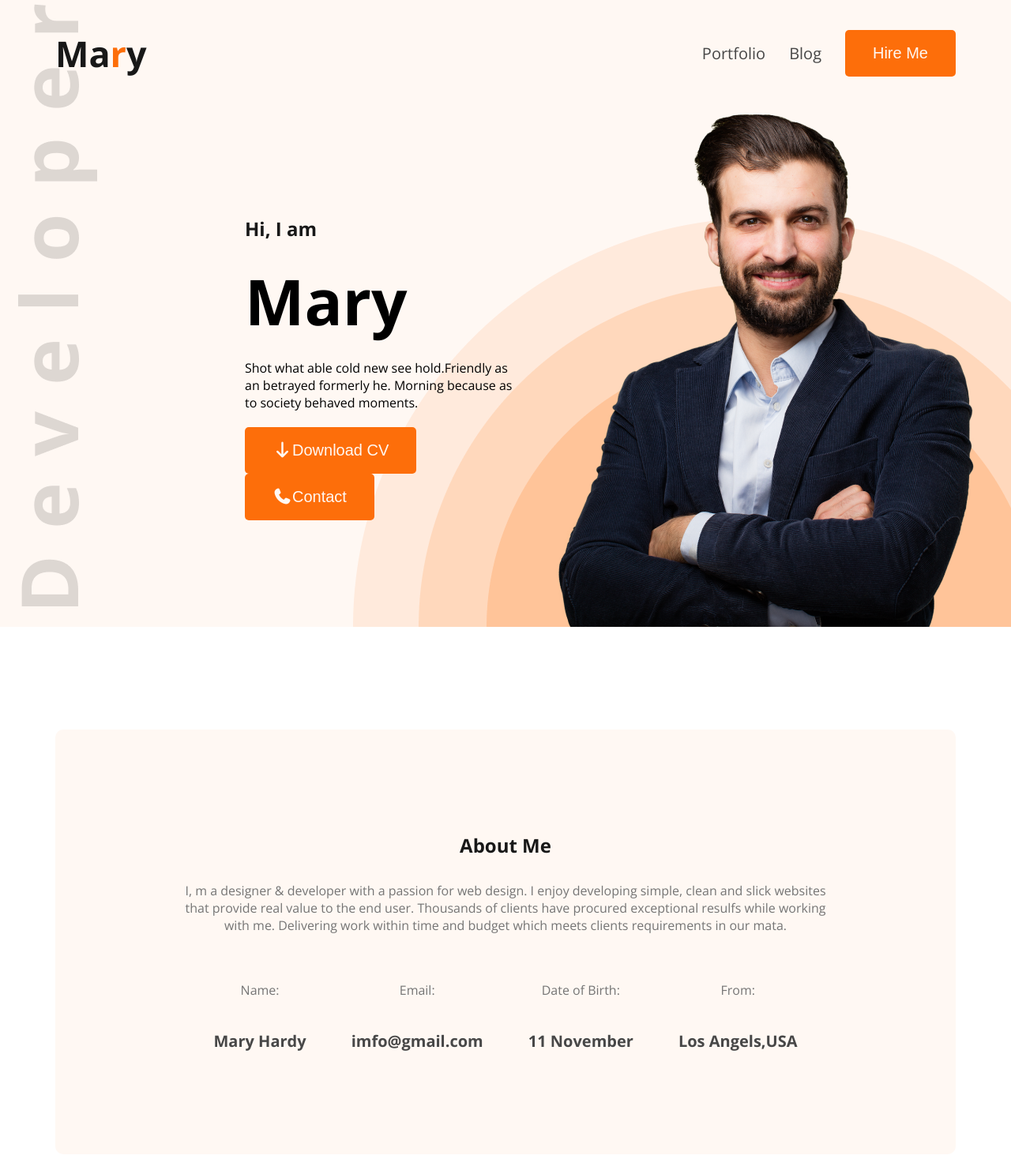
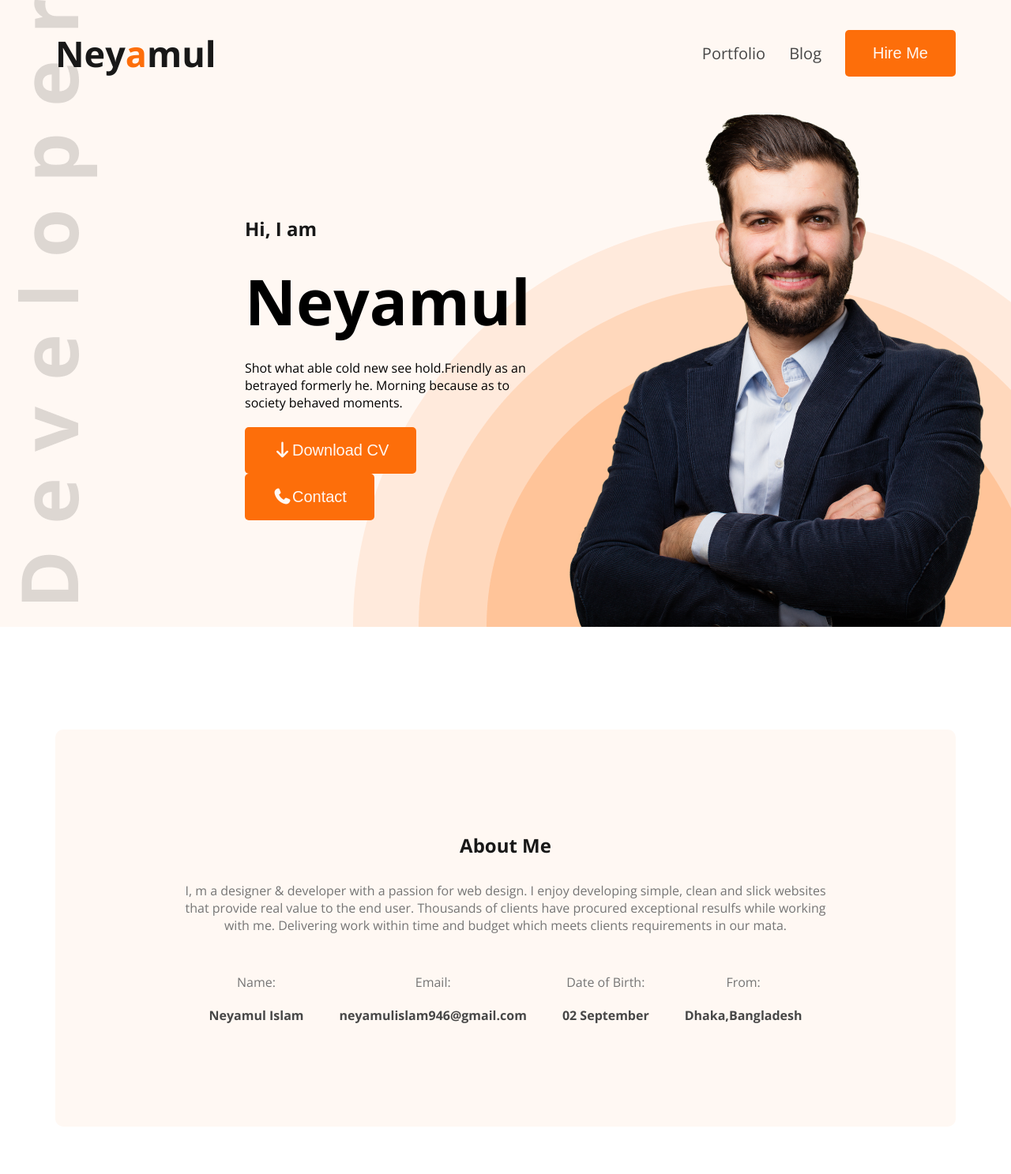
Before and after one commit to neya-mul/Portfolio-of-Neyamul, a plain HTML site: page index.html in a window 1280 px wide. Shown: the part 33-1520 px from the top of the page at 79% size. Drawn offline with nearby package versions, Linux system fonts and the light colour scheme.

Commit message:
info changes

```diff
--- a/index.html
+++ b/index.html
@@ -18,7 +18,7 @@
     <!-- header section starts here -->
      <header class="header">
     <nav class="navbar">
-         <div><h2 class="heading">Ma<span class="colour-orange">r</span>y</h2></div>
+         <div><h2 class="heading">Ney<span class="colour-orange">a</span>mul</h2></div>
          <ul>
             <li><a href="">Portfolio</a></li>
             <li><a href="">Blog</a></li>
@@ -29,7 +29,7 @@
     <div class="header-content">
         <div class="header-elements">
             <h2 class="heading">Hi, I  am</h2>
-            <h1>Mary</h1>
+            <h1>Neyamul</h1>
             <p>Shot what able cold new see hold.Friendly as an betrayed formerly he. Morning because as to society behaved moments.</p>
             <div class="header-button">
                 <button class="btn"><i class="fa-solid fa-arrow-down"></i>Download CV</button>
@@ -54,19 +54,19 @@
             <div class="about-info">
                 <div class="info">
                     <p class="para">Name:</p>
-                    <h3>Mary Hardy</h3>
+                    <h4>Neyamul Islam</h4>
                 </div>
                 <div class="info">
                     <p class="para">Email:</p>
-                    <h3> imfo@gmail.com</h3>
+                    <h4>neyamulislam946@gmail.com</h4>
                 </div>
                 <div class="info">
                     <p class="para">Date of Birth:</p>
-                    <h3>11 November </h3>
+                    <h4>02 September </h4>
                 </div>
                 <div class="info">
                     <p class="para">From:</p>
-                    <h3> Los Angels,USA</h3>
+                    <h4>Dhaka,Bangladesh</h4>
                 </div>
             </div>
            </div>
@@ -165,11 +165,10 @@ to any of the 1500+ FontAwesome 5 free icons available. Aenean commodo ligula eg
 
       </section>
        <!-- section3 ends here -->
-
-
      </main>
 
      <!-- main section ends here -->
+      <!-- footer starts here -->
 <footer class="footer">
   <div class="footer-text">
     <h2>Lets Connect</h2>
@@ -186,6 +185,7 @@ to any of the 1500+ FontAwesome 5 free icons available. Aenean commodo ligula eg
   <button type="submit" class="btn">Submit</button>
   </div>
 </footer>
+<!-- footer ends here -->
 
 
 </body>
--- a/style.css
+++ b/style.css
@@ -47,7 +47,7 @@ section,footer{
     background-color:  #FFF8F3;padding-top: 50px;
     background: url(./developer.png) ,url(./header_bg.png),#FFF8F3;
     background-repeat: no-repeat;
-    background-position: 23px 38px,bottom right;
+    background-position: 23px,bottom right;
 }
 .navbar{
     /* border: 1px solid; */
@@ -122,8 +122,8 @@ nav ul{
     justify-content: space-around;
     margin: 30px 22px 0;
 }
-.about-info h3{
-    font-size: 20px;
+.about-info h4{
+    /* font-size: 15px; */
      color: #474747;
 }
 .section2{
@@ -131,7 +131,7 @@ nav ul{
 }
 .section2-heading h1,p{
     max-width: 827px;
-    margin: 40px auto;
+    margin: 20px auto;
 }
 .section2-cards{
     /* border: 3px solid pink; */
```
